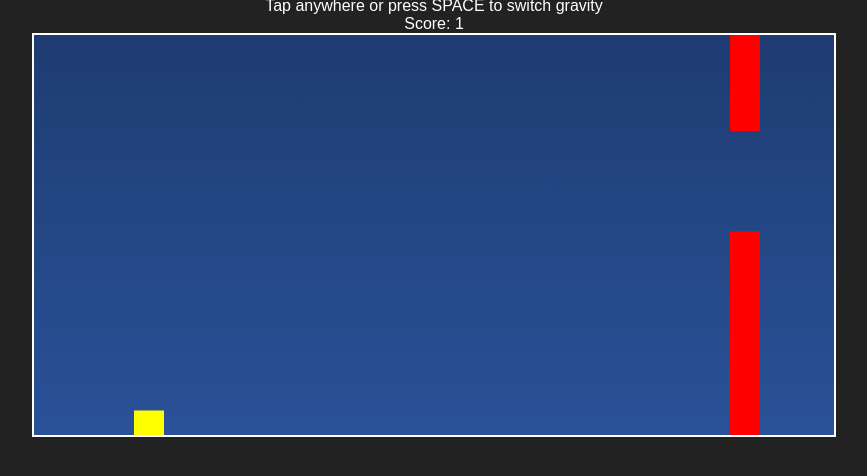
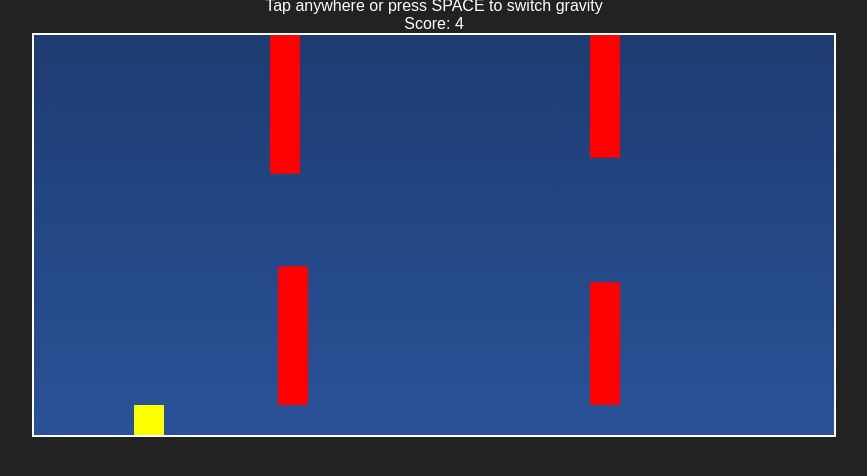
Before and after one commit to greyquail/gravity-switch-game, a plain HTML site: page index.html in a window 1280 px wide. Shown: the part 40-516 px from the top of the page, without its empty margins (206-1073 px from the left). Drawn offline with Linux system fonts and the light colour scheme.

Commit message:
index.html

```diff
--- a/index.html
+++ b/index.html
@@ -21,16 +21,17 @@
         canvas.width = 800;
         canvas.height = 400;
 
-        let gravity = 1;
-        let player = { x: 100, y: 200, width: 30, height: 30, dy: 0, color: "yellow" };
+        let player = { x: 100, y: canvas.height - 40, width: 30, height: 30, color: "yellow", onTop: false };
         let obstacles = [];
         let frame = 0;
         let isGameOver = false;
         let speed = 4;
         let score = 0;
+        let groundLevel = canvas.height - player.height;
+        let ceilingLevel = 0;
 
         function switchGravity() {
-            if (!isGameOver) gravity *= -1;
+            if (!isGameOver) player.onTop = !player.onTop;
         }
 
         document.addEventListener("keydown", (e) => {
@@ -43,18 +44,14 @@
 
         function update() {
             if (isGameOver) return;
-            player.dy += gravity * 0.5;
-            player.y += player.dy;
 
-            if (player.y < 0 || player.y + player.height > canvas.height) {
-                gameOver();
-            }
+            player.y = player.onTop ? ceilingLevel : groundLevel;
 
             if (frame % 80 === 0) {
-                let gapY = Math.random() * (canvas.height - 200) + 50;
+                let height = 50 + Math.random() * 100;
                 obstacles.push(
-                    { x: canvas.width, y: 0, width: 30, height: gapY, color: "red" },
-                    { x: canvas.width, y: gapY + 100, width: 30, height: canvas.height - (gapY + 100), color: "red" }
+                    { x: canvas.width, y: groundLevel - height, width: 30, height: height, color: "red" },
+                    { x: canvas.width, y: ceilingLevel, width: 30, height: height, color: "red" }
                 );
                 score++;
                 document.getElementById("score").innerText = score;
```
